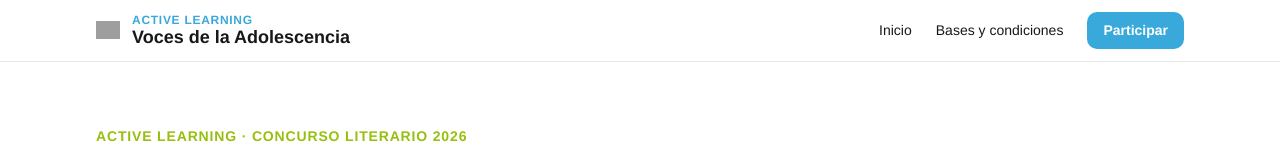
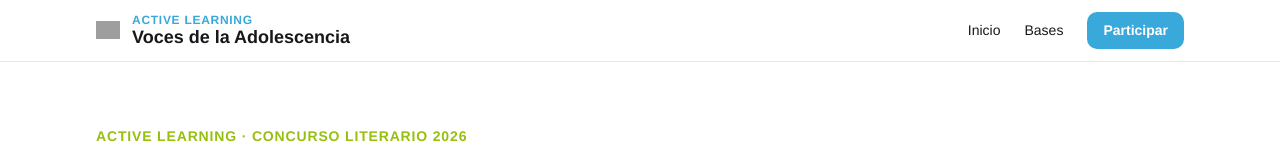
Before and after one commit to sophieblousson/voces-de-la-adolescencia, a Next.js app: page / in a window 1280 px wide. Shown: the top 160 px of the page. Built offline with nearby package versions, Linux system fonts and the light colour scheme; grey boxes are pictures that could not be loaded.

Commit message:
Update Header.tsx

```diff
--- a/components/layout/Header.tsx
+++ b/components/layout/Header.tsx
@@ -7,7 +7,7 @@ import styles from "./Header.module.css";
 
 const NAV_LINKS = [
   { href: "/", label: "Inicio" },
-  { href: "/bases", label: "Bases y condiciones" },
+  { href: "/bases", label: "Bases" },
 ];
 
 export default function Header() {
@@ -15,6 +15,8 @@ export default function Header() {
 
   return (
     <header className={styles.header}>
+      <div className={styles.brandLine} aria-hidden="true" />
+
       <div className={styles.inner}>
         <Link href="/" className={styles.brand} onClick={() => setOpen(false)}>
           <Logo size="sm" />
@@ -51,6 +53,7 @@ export default function Header() {
               {link.label}
             </Link>
           ))}
+
           <Link
             href="/participar"
             className={styles.navCta}
```
